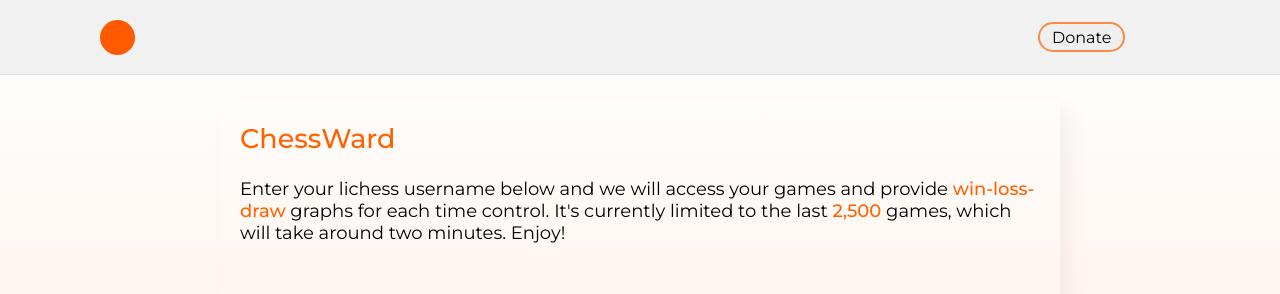
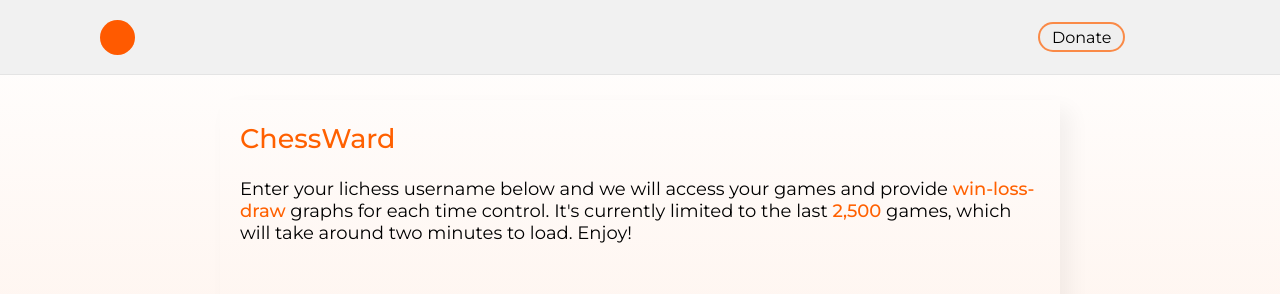
Before and after one commit to kyle-barry-apps/chessward, a plain HTML site: page index.html in a window 1280 px wide. Shown: the top 294 px of the page. Drawn offline with nearby package versions, Linux system fonts and the light colour scheme.

Commit message:
adjusted description

```diff
--- a/index.html
+++ b/index.html
@@ -41,7 +41,7 @@
     <div class="description">
       <h2>ChessWard</h2>
       <p>
-        Enter your lichess username below and we will access your games and provide <span style="font-weight: 500; color: rgb(255,96,0);">win-loss-draw</span> graphs for each time control. It's currently limited to the last <span style="font-weight: 500; color: rgb(255,96,0);">2,500</span> games, which will take around two minutes. Enjoy!
+        Enter your lichess username below and we will access your games and provide <span style="font-weight: 500; color: rgb(255,96,0);">win-loss-draw</span> graphs for each time control. It's currently limited to the last <span style="font-weight: 500; color: rgb(255,96,0);">2,500</span> games, which will take around two minutes to load. Enjoy!
       </p>
     </div>
     <div class="input-container">
```
